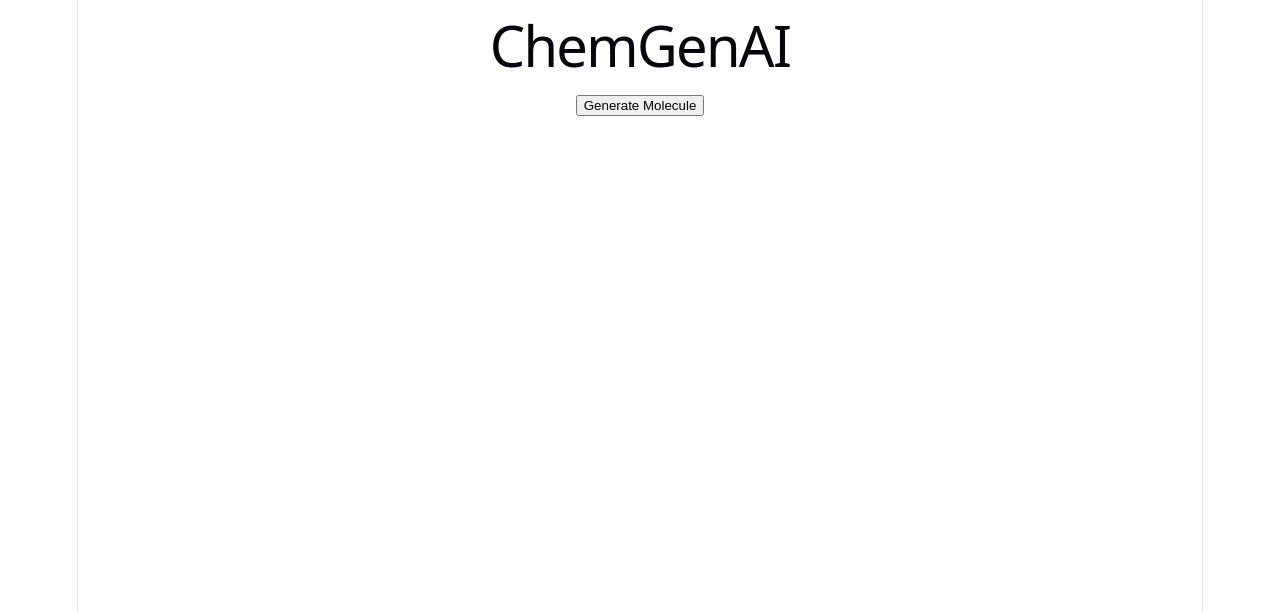
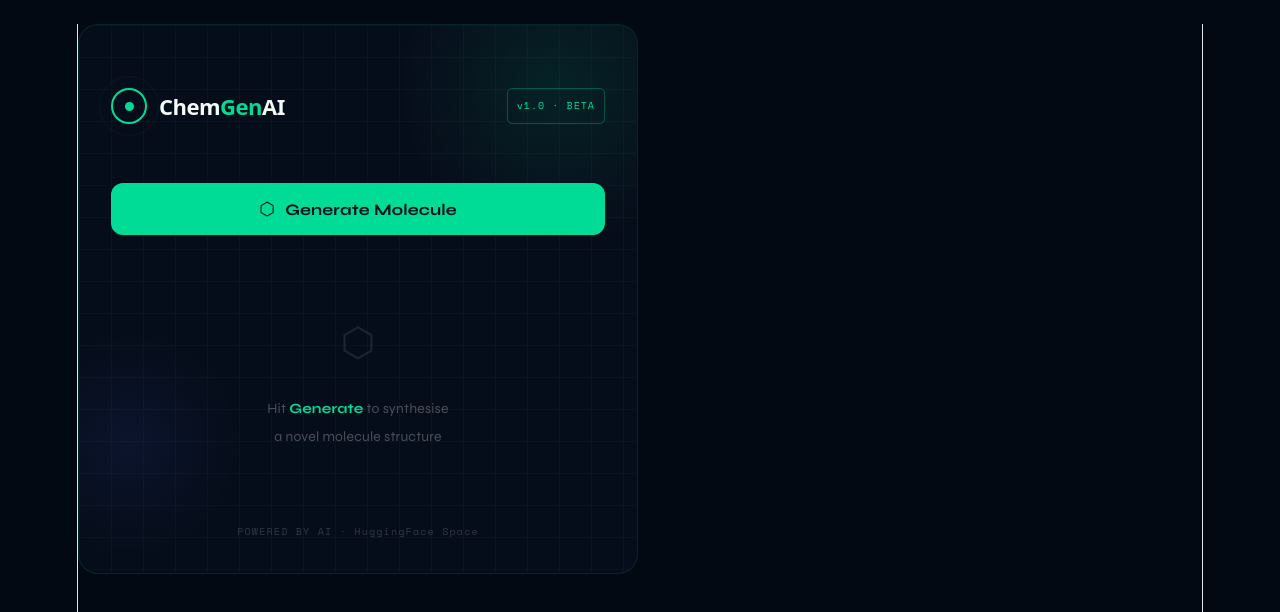
Before and after one commit to CharithManaujayaMUTEC/ChemGenAI, a React app in the folder frontend/: page / in a window 1280 px wide. Shown: the top 612 px of the page. Built offline with nearby package versions, Linux system fonts and the light colour scheme; the HTML template or start-up script is replaced by a standard one.

Commit message:
fronend more developped

```diff
--- a/frontend/src/App.css
+++ b/frontend/src/App.css
@@ -1,41 +1,408 @@
-body {
+@import url("https://fonts.googleapis.com/css2?family=Space+Mono:wght@400;700&family=Syne:wght@400;700;800&display=swap");
+
+/* ── Reset ── */
+*,
+*::before,
+*::after {
+  box-sizing: border-box;
   margin: 0;
-  font-family: Arial, sans-serif;
-  background: #0f172a;
-  color: white;
+  padding: 0;
 }
 
-.container {
-  max-width: 900px;
-  margin: auto;
-  text-align: center;
-  padding: 50px;
+body {
+  background: #030912;
+  min-height: 100vh;
+  display: flex;
+  align-items: center;
+  justify-content: center;
+  padding: 24px;
 }
 
-h1 {
-  font-size: 3rem;
+/* ── Root card ── */
+.cg-root {
+  font-family: "Syne", sans-serif;
+  background: #060d1a;
+  border-radius: 20px;
+  border: 1px solid rgba(0, 220, 150, 0.12);
+  width: 100%;
+  max-width: 560px;
+  min-height: 520px;
+  position: relative;
+  overflow: hidden;
 }
 
-button {
-  margin-top: 20px;
-  padding: 15px 30px;
-  font-size: 18px;
-  border: none;
-  border-radius: 10px;
-  cursor: pointer;
+/* ── Background decorations ── */
+.cg-grid {
+  position: absolute;
+  inset: 0;
+  background-image: linear-gradient(
+      rgba(0, 255, 180, 0.035) 1px,
+      transparent 1px
+    ),
+    linear-gradient(90deg, rgba(0, 255, 180, 0.035) 1px, transparent 1px);
+  background-size: 32px 32px;
+  pointer-events: none;
 }
 
-.card {
-  margin-top: 40px;
-  background: #1e293b;
-  padding: 25px;
-  border-radius: 15px;
+.cg-orb {
+  position: absolute;
+  border-radius: 50%;
+  pointer-events: none;
 }
 
-textarea {
+.cg-orb1 {
+  width: 320px;
+  height: 320px;
+  background: radial-gradient(
+    circle,
+    rgba(0, 220, 150, 0.1) 0%,
+    transparent 70%
+  );
+  top: -100px;
+  right: -80px;
+}
+
+.cg-orb2 {
+  width: 220px;
+  height: 220px;
+  background: radial-gradient(
+    circle,
+    rgba(60, 100, 255, 0.08) 0%,
+    transparent 70%
+  );
+  bottom: 20px;
+  left: -60px;
+}
+
+/* ── Inner content ── */
+.cg-inner {
+  position: relative;
+  z-index: 2;
+  padding: 36px 32px 28px;
+}
+
+/* ── Header ── */
+.cg-header {
+  display: flex;
+  align-items: center;
+  justify-content: space-between;
+  margin-bottom: 32px;
+}
+
+.cg-logo {
+  display: flex;
+  align-items: center;
+  gap: 12px;
+}
+
+.cg-atom {
+  width: 36px;
+  height: 36px;
+  border: 2px solid #00dc96;
+  border-radius: 50%;
+  display: flex;
+  align-items: center;
+  justify-content: center;
+  position: relative;
+  flex-shrink: 0;
+}
+
+.cg-atom::before {
+  content: "";
+  position: absolute;
+  width: 52px;
+  height: 52px;
+  border: 1px solid rgba(0, 220, 150, 0.25);
+  border-radius: 50%;
+  animation: pulse-ring 2.4s ease-in-out infinite;
+}
+
+@keyframes pulse-ring {
+  0%,
+  100% {
+    transform: scale(1);
+    opacity: 0.6;
+  }
+  50% {
+    transform: scale(1.25);
+    opacity: 0;
+  }
+}
+
+.cg-atom-dot {
+  width: 9px;
+  height: 9px;
+  background: #00dc96;
+  border-radius: 50%;
+}
+
+.cg-title {
+  font-size: 22px;
+  font-weight: 800;
+  color: #f0fdf8;
+  letter-spacing: -0.5px;
+}
+
+.cg-title span {
+  color: #00dc96;
+}
+
+.cg-badge {
+  font-family: "Space Mono", monospace;
+  font-size: 10px;
+  color: #00dc96;
+  border: 1px solid rgba(0, 220, 150, 0.3);
+  border-radius: 5px;
+  padding: 4px 9px;
+  letter-spacing: 1px;
+  white-space: nowrap;
+}
+
+/* ── Generate button ── */
+.cg-btn {
+  display: flex;
+  align-items: center;
+  justify-content: center;
+  gap: 10px;
   width: 100%;
-  height: 120px;
-  margin-top: 15px;
-  padding: 10px;
+  background: #00dc96;
+  color: #060d1a;
+  border: none;
+  border-radius: 12px;
+  padding: 15px 28px;
+  font-family: "Syne", sans-serif;
   font-size: 16px;
+  font-weight: 700;
+  cursor: pointer;
+  transition: background 0.2s, transform 0.15s;
+  margin-bottom: 28px;
+  letter-spacing: 0.2px;
 }
+
+.cg-btn:hover:not(:disabled) {
+  background: #00f5aa;
+  transform: translateY(-2px);
+}
+
+.cg-btn:active:not(:disabled) {
+  transform: translateY(0);
+}
+
+.cg-btn:disabled {
+  opacity: 0.45;
+  cursor: not-allowed;
+}
+
+.cg-btn-icon {
+  font-size: 18px;
+}
+
+/* ── Loading state ── */
+.cg-loading {
+  display: flex;
+  align-items: center;
+  justify-content: center;
+  gap: 12px;
+  padding: 28px 0;
+  color: rgba(240, 253, 248, 0.45);
+  font-family: "Space Mono", monospace;
+  font-size: 13px;
+}
+
+.cg-spinner {
+  width: 18px;
+  height: 18px;
+  border: 2px solid rgba(0, 220, 150, 0.2);
+  border-top-color: #00dc96;
+  border-radius: 50%;
+  animation: spin 0.75s linear infinite;
+  flex-shrink: 0;
+}
+
+@keyframes spin {
+  to {
+    transform: rotate(360deg);
+  }
+}
+
+.cg-dots {
+  display: flex;
+  gap: 5px;
+}
+
+.cg-dot {
+  width: 4px;
+  height: 4px;
+  background: #00dc96;
+  border-radius: 50%;
+  animation: blink 1.2s ease-in-out infinite;
+}
+
+.cg-dot:nth-child(2) {
+  animation-delay: 0.2s;
+}
+.cg-dot:nth-child(3) {
+  animation-delay: 0.4s;
+}
+
+@keyframes blink {
+  0%,
+  80%,
+  100% {
+    opacity: 0.2;
+  }
+  40% {
+    opacity: 1;
+  }
+}
+
+/* ── Result ── */
+.cg-result {
+  animation: fadeUp 0.4s ease both;
+}
+
+@keyframes fadeUp {
+  from {
+    opacity: 0;
+    transform: translateY(14px);
+  }
+  to {
+    opacity: 1;
+    transform: translateY(0);
+  }
+}
+
+.cg-smiles-card {
+  background: rgba(0, 220, 150, 0.05);
+  border: 1px solid rgba(0, 220, 150, 0.15);
+  border-radius: 10px;
+  padding: 16px 20px;
+  margin-bottom: 14px;
+}
+
+.cg-smiles-label {
+  font-family: "Space Mono", monospace;
+  font-size: 10px;
+  color: #00dc96;
+  letter-spacing: 1.8px;
+  margin-bottom: 8px;
+}
+
+.cg-smiles-text {
+  font-family: "Space Mono", monospace;
+  font-size: 13px;
+  color: #c8f5e8;
+  word-break: break-all;
+  line-height: 1.7;
+}
+
+/* ── Status badge ── */
+.cg-status {
+  display: inline-flex;
+  align-items: center;
+  gap: 8px;
+  font-size: 13px;
+  font-weight: 700;
+  padding: 6px 15px;
+  border-radius: 20px;
+  margin-bottom: 18px;
+}
+
+.cg-status.valid {
+  background: rgba(0, 220, 150, 0.1);
+  color: #00dc96;
+  border: 1px solid rgba(0, 220, 150, 0.3);
+}
+
+.cg-status.invalid {
+  background: rgba(255, 80, 80, 0.1);
+  color: #ff6b6b;
+  border: 1px solid rgba(255, 80, 80, 0.3);
+}
+
+.cg-status-dot {
+  width: 7px;
+  height: 7px;
+  border-radius: 50%;
+  background: currentColor;
+  flex-shrink: 0;
+}
+
+/* ── Canvas ── */
+.cg-canvas-wrap {
+  background: rgba(255, 255, 255, 0.97);
+  border-radius: 12px;
+  border: 1px solid rgba(0, 220, 150, 0.18);
+  display: flex;
+  align-items: center;
+  justify-content: center;
+  padding: 12px;
+  overflow: hidden;
+}
+
+.cg-canvas-wrap canvas {
+  display: block;
+  max-width: 100%;
+  height: auto;
+}
+
+/* ── Empty state ── */
+.cg-empty {
+  text-align: center;
+  padding: 40px 16px;
+  color: rgba(240, 253, 248, 0.28);
+  font-size: 14px;
+  line-height: 2;
+}
+
+.cg-empty strong {
+  color: #00dc96;
+  font-weight: 700;
+}
+
+.cg-empty-icon {
+  font-size: 40px;
+  display: block;
+  margin-bottom: 12px;
+  opacity: 0.35;
+}
+
+.cg-error .cg-empty-icon {
+  color: #ff6b6b;
+  opacity: 0.7;
+}
+
+.cg-error p {
+  color: rgba(255, 107, 107, 0.65);
+}
+
+/* ── Footer ── */
+.cg-footer {
+  margin-top: 28px;
+  display: flex;
+  align-items: center;
+  justify-content: center;
+  gap: 8px;
+  font-family: "Space Mono", monospace;
+  font-size: 10px;
+  color: rgba(240, 253, 248, 0.18);
+  letter-spacing: 1.2px;
+}
+
+.cg-footer-dot {
+  color: #00dc96;
+  opacity: 0.5;
+}
+
+/* ── Responsive ── */
+@media (max-width: 480px) {
+  body {
+    padding: 12px;
+  }
+  .cg-inner {
+    padding: 24px 20px 20px;
+  }
+  .cg-title {
+    font-size: 18px;
+  }
+}
--- a/frontend/src/App.jsx
+++ b/frontend/src/App.jsx
@@ -1,79 +1,114 @@
 import { useState } from "react";
 import axios from "axios";
 import MoleculeViewer from "./components/MoleculeViewer";
+import "./App.css";
 
 function App() {
-
   const [smiles, setSmiles] = useState("");
   const [valid, setValid] = useState(false);
   const [loading, setLoading] = useState(false);
+  const [error, setError] = useState(false);
 
   const generateMolecule = async () => {
-
     try {
-
       setLoading(true);
+      setError(false);
+      setSmiles("");
 
       const response = await axios.post(
         "https://charithmanujaya1-chemgenai.hf.space/generate",
-        {
-          prompt: "Generate a molecule"
-        }
+        { prompt: "Generate a molecule" }
       );
 
-      setSmiles(
-        response.data.generated_smiles
-      );
-
-      setValid(
-        response.data.valid
-      );
-
-    } catch (error) {
-
-      console.error(error);
-
+      setSmiles(response.data.generated_smiles);
+      setValid(response.data.valid);
+    } catch (err) {
+      console.error(err);
+      setError(true);
     } finally {
-
       setLoading(false);
-
     }
-
   };
 
   return (
-    <div style={{ textAlign: "center" }}>
+    <div className="cg-root">
+      <div className="cg-grid" />
+      <div className="cg-orb cg-orb1" />
+      <div className="cg-orb cg-orb2" />
 
-      <h1>ChemGenAI</h1>
+      <div className="cg-inner">
+        <header className="cg-header">
+          <div className="cg-logo">
+            <div className="cg-atom">
+              <div className="cg-atom-dot" />
+            </div>
+            <h1 className="cg-title">
+              Chem<span>Gen</span>AI
+            </h1>
+          </div>
+          <div className="cg-badge">v1.0 · BETA</div>
+        </header>
 
-      <button
-        onClick={generateMolecule}
-      >
-        Generate Molecule
-      </button>
+        <button
+          className="cg-btn"
+          onClick={generateMolecule}
+          disabled={loading}
+        >
+          <span className="cg-btn-icon">⬡</span>
+          Generate Molecule
+        </button>
 
-      {loading && (
-        <p>Generating...</p>
-      )}
+        {loading && (
+          <div className="cg-loading">
+            <div className="cg-spinner" />
+            <span>Synthesising molecule</span>
+            <div className="cg-dots">
+              <div className="cg-dot" />
+              <div className="cg-dot" />
+              <div className="cg-dot" />
+            </div>
+          </div>
+        )}
 
-      {smiles && (
-        <>
-          <h3>Generated SMILES</h3>
+        {error && !loading && (
+          <div className="cg-empty cg-error">
+            <div className="cg-empty-icon">⚠</div>
+            <p>Failed to reach the API.<br />Check connection and try again.</p>
+          </div>
+        )}
 
-          <p>{smiles}</p>
+        {smiles && !loading && (
+          <div className="cg-result">
+            <div className="cg-smiles-card">
+              <div className="cg-smiles-label">SMILES NOTATION</div>
+              <div className="cg-smiles-text">{smiles}</div>
+            </div>
 
-          <p>
-            {valid
-              ? "✅ Valid Molecule"
-              : "❌ Invalid Molecule"}
-          </p>
+            <div className={`cg-status ${valid ? "valid" : "invalid"}`}>
+              <div className="cg-status-dot" />
+              {valid ? "Valid molecule structure" : "Invalid molecule structure"}
+            </div>
 
-          <MoleculeViewer
-            smiles={smiles}
-          />
-        </>
-      )}
+            <div className="cg-canvas-wrap">
+              <MoleculeViewer smiles={smiles} />
+            </div>
+          </div>
+        )}
 
+        {!smiles && !loading && !error && (
+          <div className="cg-empty">
+            <div className="cg-empty-icon">⬡</div>
+            <p>
+              Hit <strong>Generate</strong> to synthesise
+              <br />a novel molecule structure
+            </p>
+          </div>
+        )}
+
+        <footer className="cg-footer">
+          POWERED BY AI · HuggingFace Space
+        </footer>
+      </div>
     </div>
   );
 }
```
Also changed, not shown: frontend/src/components/MoleculeViewer.jsx (+19 -19 lines).
